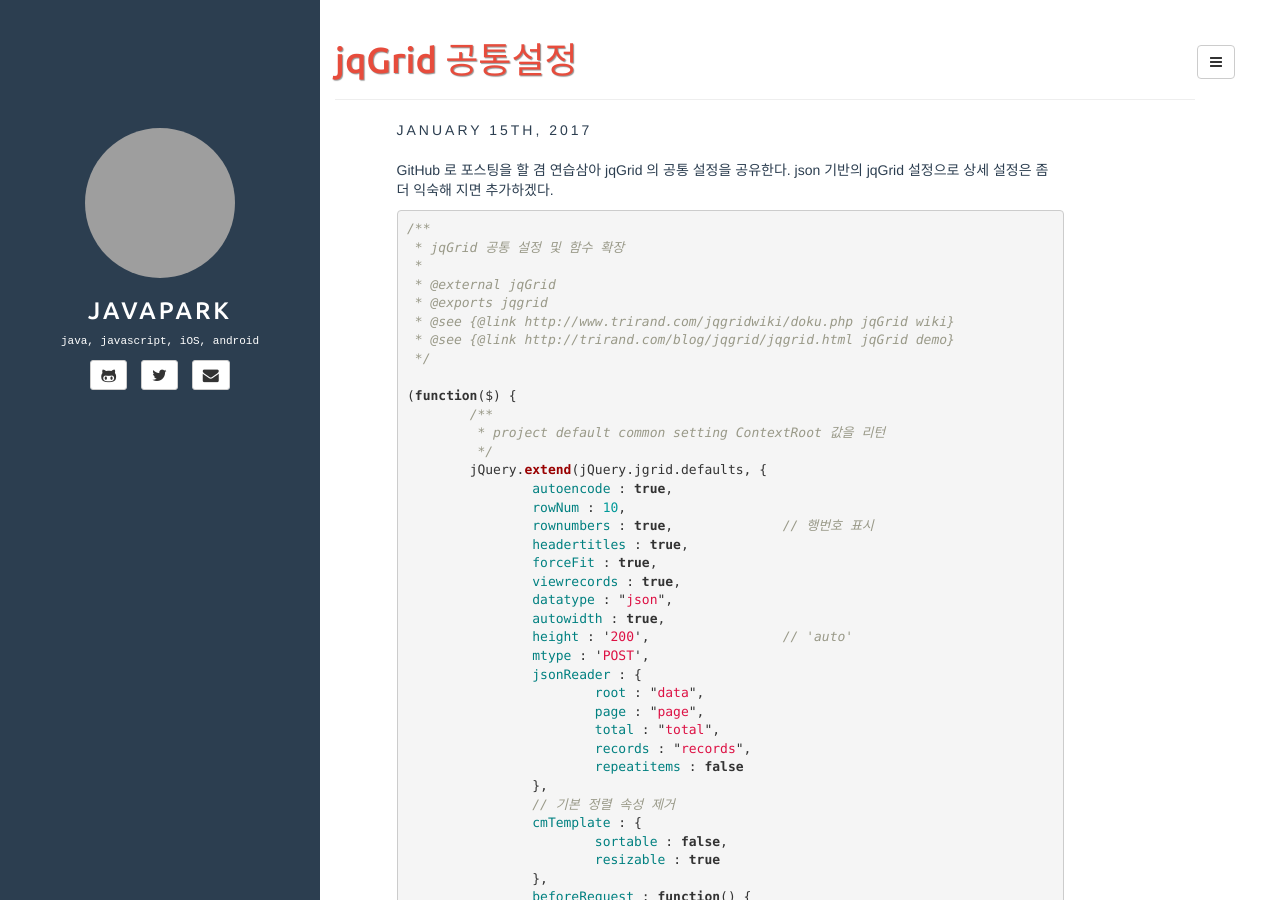
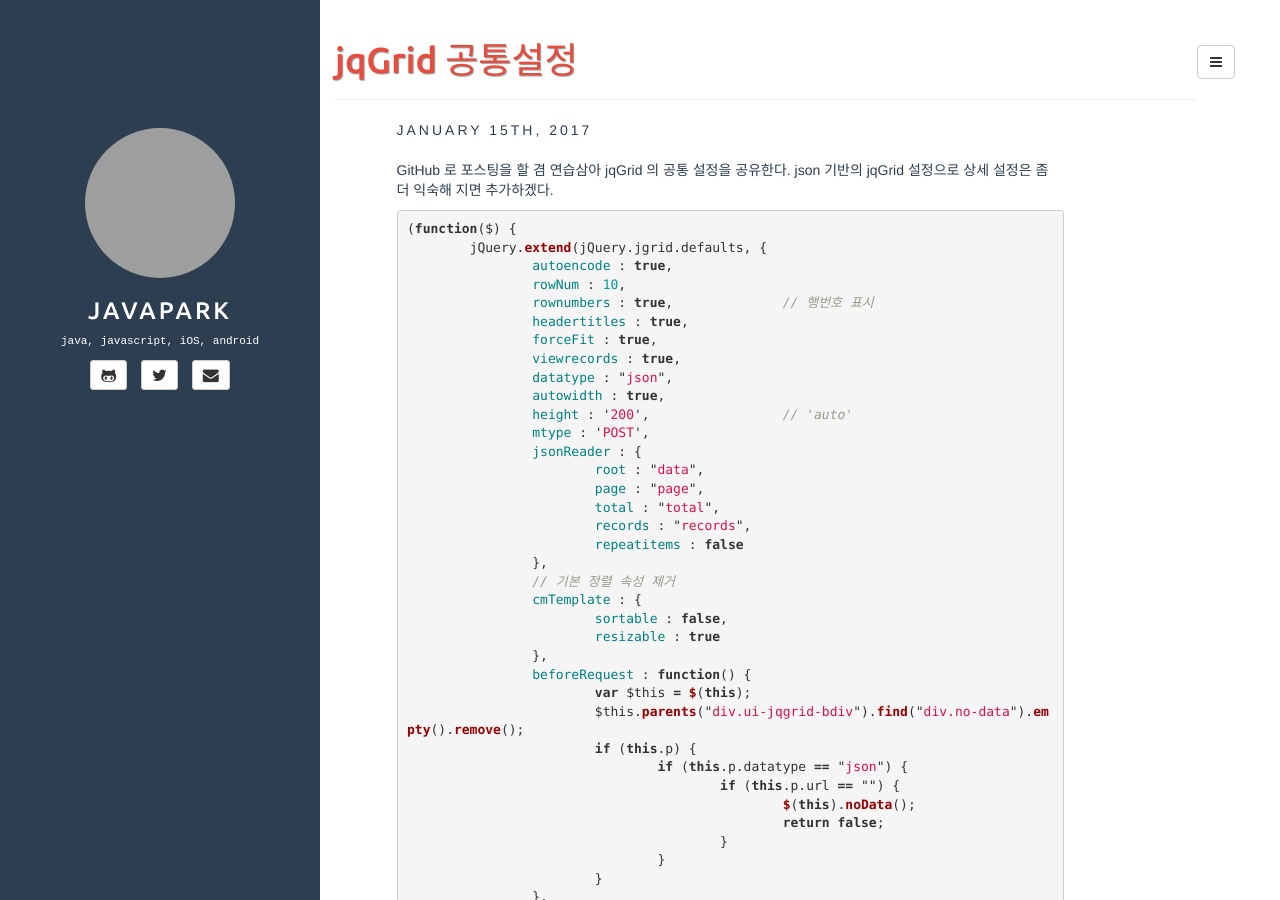
Before and after one commit to dbtek/dbyll, a Jekyll site: the page built from _posts/2017/2017-01-15-jqgrid-settings.md, in a window 1280 px wide and 900 px high. Built offline with Jekyll 4.4.1, drawn with Linux system fonts in a browser that asks for light colours; grey boxes are pictures that could not be loaded.

Commit message:
주석제거

```diff
--- a/_posts/2017/2017-01-15-jqgrid-settings.md
+++ b/_posts/2017/2017-01-15-jqgrid-settings.md
@@ -10,19 +10,7 @@
 json 기반의 jqGrid 설정으로 상세 설정은 좀 더 익숙해 지면 추가하겠다.
 
 {% highlight javascript %}
-/**
- * jqGrid 공통 설정 및 함수 확장
- *
- * @external jqGrid
- * @exports jqgrid
- * @see {@link http://www.trirand.com/jqgridwiki/doku.php jqGrid wiki}
- * @see {@link http://trirand.com/blog/jqgrid/jqgrid.html jqGrid demo}
- */
-
 (function($) {
-	/**
-	 * project default common setting ContextRoot 값을 리턴
-	 */
 	jQuery.extend(jQuery.jgrid.defaults, {
 		autoencode : true,
 		rowNum : 10,
```
